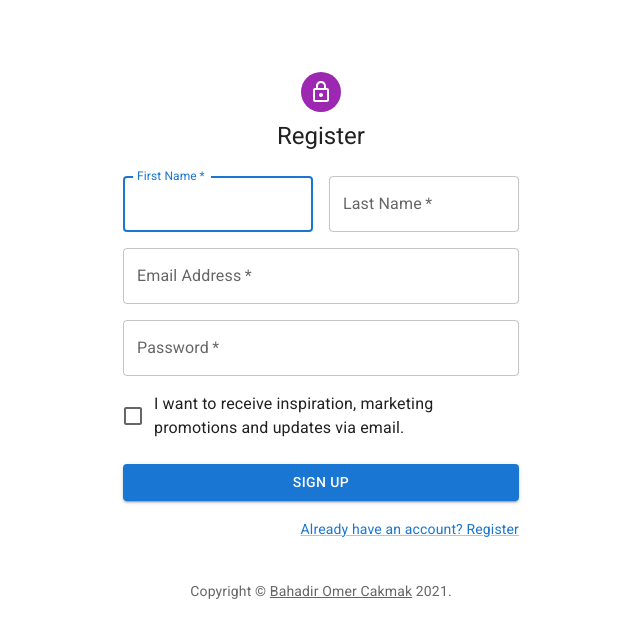
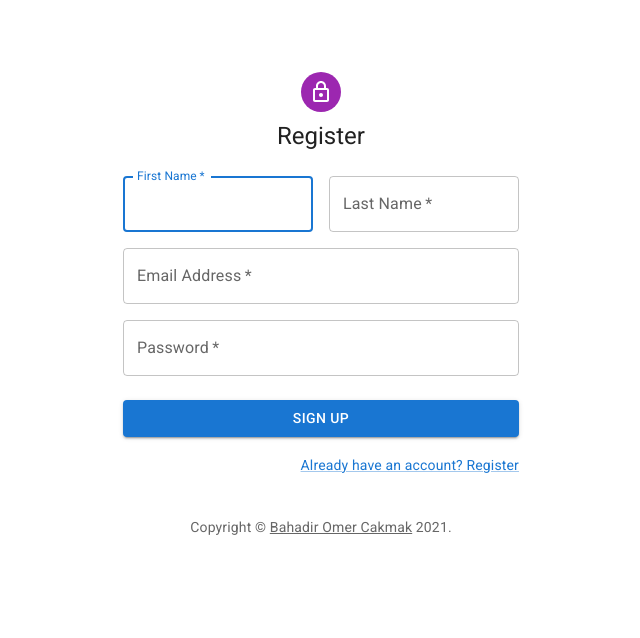
Before and after one commit to bomercakmak/UniSocial-Thesis-Project, a JavaScript app: page / in a window 1280 px wide. Shown: the top 638 px of the page, without its empty margins (319-959 px from the left). Built offline with nearby package versions, Linux system fonts and the light colour scheme.

Commit message:
I fixed react-router-dom bug.

```diff
--- a/src/pages/Auth/Register.js
+++ b/src/pages/Auth/Register.js
@@ -2,9 +2,8 @@ import Avatar from "@mui/material/Avatar";
 import Button from "@mui/material/Button";
 import CssBaseline from "@mui/material/CssBaseline";
 import TextField from "@mui/material/TextField";
-import FormControlLabel from "@mui/material/FormControlLabel";
-import Checkbox from "@mui/material/Checkbox";
-import Link from "@mui/material/Link";
+import LinkMU from "@mui/material/Link";
+import { NavLink } from "react-router-dom";
 import Grid from "@mui/material/Grid";
 import Box from "@mui/material/Box";
 import LockOutlinedIcon from "@mui/icons-material/LockOutlined";
@@ -22,6 +21,8 @@ const Register = () => {
     console.log({
       email: data.get("email"),
       password: data.get("password"),
+      firstName: data.get("firstName"),
+      lastName: data.get("lastName"),
     });
   };
 
@@ -92,14 +93,6 @@ const Register = () => {
                   autoComplete="new-password"
                 />
               </Grid>
-              <Grid item xs={12}>
-                <FormControlLabel
-                  control={
-                    <Checkbox value="allowExtraEmails" color="primary" />
-                  }
-                  label="I want to receive inspiration, marketing promotions and updates via email."
-                />
-              </Grid>
             </Grid>
             <Button
               type="submit"
@@ -111,9 +104,9 @@ const Register = () => {
             </Button>
             <Grid container justifyContent="flex-end">
               <Grid item>
-                <Link href="#" variant="body2">
+                <LinkMU component={NavLink} to="/login" variant="body2">
                   Already have an account? Register
-                </Link>
+                </LinkMU>
               </Grid>
             </Grid>
           </Box>
```
Also changed, not shown: src/pages/Auth/Login.js (+4 -7 lines).
